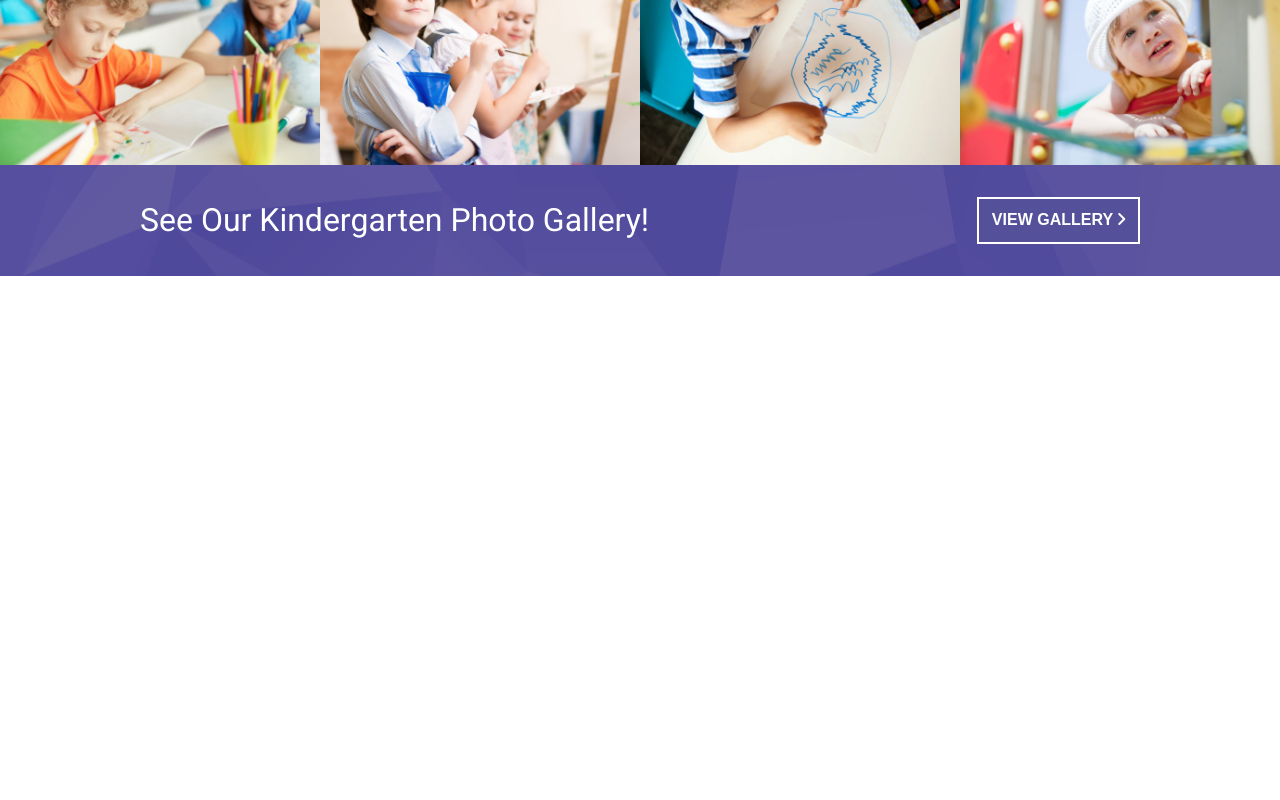
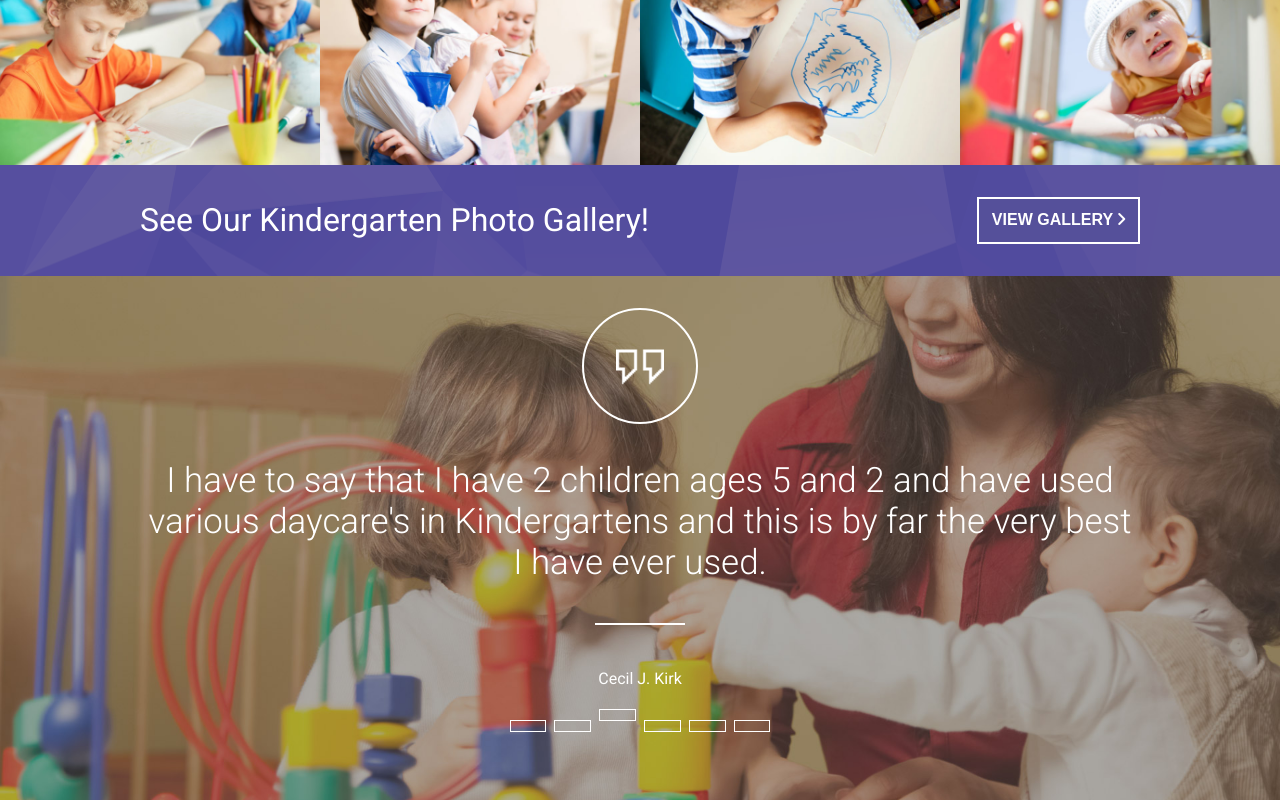
Before and after one commit to iormat/proj-html-vuejs, a Vue app: page / in a window 1280 px wide. Shown: the part 3573-4373 px from the top of the page. Before the commit the page ends 3849 px from the top, so only its background shows below. Built offline with nearby package versions, Linux system fonts and the light colour scheme.

Commit message:
Major: AppMainGallerySection update

```diff
--- a/src/components/AppMainGallerySection.vue
+++ b/src/components/AppMainGallerySection.vue
@@ -18,6 +18,24 @@
 					</a>
 				</button>
 			</div>
+        </div>
+        <!-- jumbotron -->
+        <div class="jumbotron">
+            <div class="container_small">
+                <div>
+                    <img src="../assets/img/quote_alt.png" alt="quotes">
+                </div>
+                <h2>I have to say that I have 2 children ages 5 and 2 and have used various daycare's in Kindergartens and this is by far the very best I have ever used.</h2>
+                <span class="underline"></span>
+                <span class="sign">Cecil J&period; Kirk</span>
+                <!-- empty divs to make rectangles -->
+                <div class="rectangle"></div>
+                <div class="rectangle"></div>
+                <div class="rectangle"></div>
+                <div class="rectangle"></div>
+                <div class="rectangle"></div>
+                <div class="rectangle"></div>
+            </div>
         </div>
     </section>
 </template>
@@ -63,8 +81,8 @@ export default {
                 padding: 2em;
                 border-radius: 50%;
                 img {
-                    width: 3rem;
-                    height: 3rem;
+                    width: 2.5rem;
+                    height: 2.5rem;
                 }
             }
             &:hover .add_photo {
@@ -90,6 +108,51 @@ export default {
             font-weight: 400;
         }
     }
-
-
+    .jumbotron {
+        padding: 2rem;
+        background-image: url('../assets/img/parallax_02.jpg');
+        background-size: cover;
+        background-position: center;
+        .container_small {
+            text-align: center;
+            & div:first-child {
+                display: inline-block;
+                border-radius: 50%;
+                border: 2px solid var(--clr-primary-100);
+                padding: 2rem;
+            }
+            img {
+                display: block;
+                width: 3rem;
+                height: 3rem;
+            }
+            h2 {
+                color: var(--clr-primary-100);
+                font-size: 2.18rem;
+                font-weight: 300;
+                margin: 2rem 0 0 0;
+            }
+            .underline {
+                display: inline-block;
+                margin: 2.5rem;
+                border: 1px solid var(--clr-primary-100);
+                width: 10ch;
+            }
+            .sign {
+                display: block;
+                color: var(--clr-primary-100);
+            }
+            .rectangle {
+                display: inline-block;
+                height: .75rem;
+                width: 2.3rem;
+                border: 1px solid var(--clr-primary-100);
+                margin: 2rem .25rem;
+                &:nth-of-type(4) {
+                    position: relative;
+                    bottom: .7rem;
+                }
+            }
+        }
+    }
 </style>
```
Also changed, not shown: src/assets/img/parallax_02.jpg (added), src/assets/img/quote_alt.png (added).
